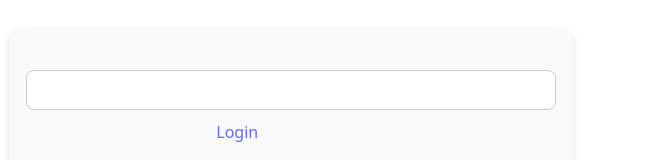
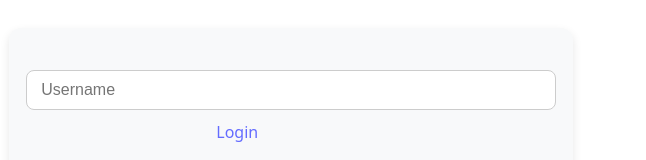
Before and after one commit to mkendall42/Watts-My-Electricity-Bill-FE-updates, a React (Vite) app: page /login in a window 1280 px wide. Shown: the part 400-560 px from the top of the page, without its empty margins (0-646 px from the left). Built offline with nearby package versions, Linux system fonts and the light colour scheme.

Commit message:
Add: prop to pass user state

```diff
--- a/src/LoginContainer/LoginContainer.jsx
+++ b/src/LoginContainer/LoginContainer.jsx
@@ -1,18 +1,23 @@
-import { NavLink } from 'react-router-dom'
+import { NavLink, Link } from 'react-router-dom'
 
 
-const LoginContainer = () => {
+const LoginContainer = ({ user, setUser }) => {
 	return (
 		<div>
-
 			<nav>
 				<NavLink to="/" className="nav">Search</NavLink>
 				<NavLink to="/login" className="nav">Login</NavLink>
 			</nav>
 
 			<form>
-                <input className ="userName"/>
-            <NavLink to="/:user_id" className="nav">Login</NavLink>
+				<input className="userName"
+					type='text'
+					placeholder='Username'
+					name='user'
+					value={user}
+					onChange={e => setUser(e.target.value)}
+				/>
+				<Link to="/user" className="nav">Login</Link>
 			</form>
 
 		</div>
```
Lines whose indentation alone changed are shown as unchanged.
